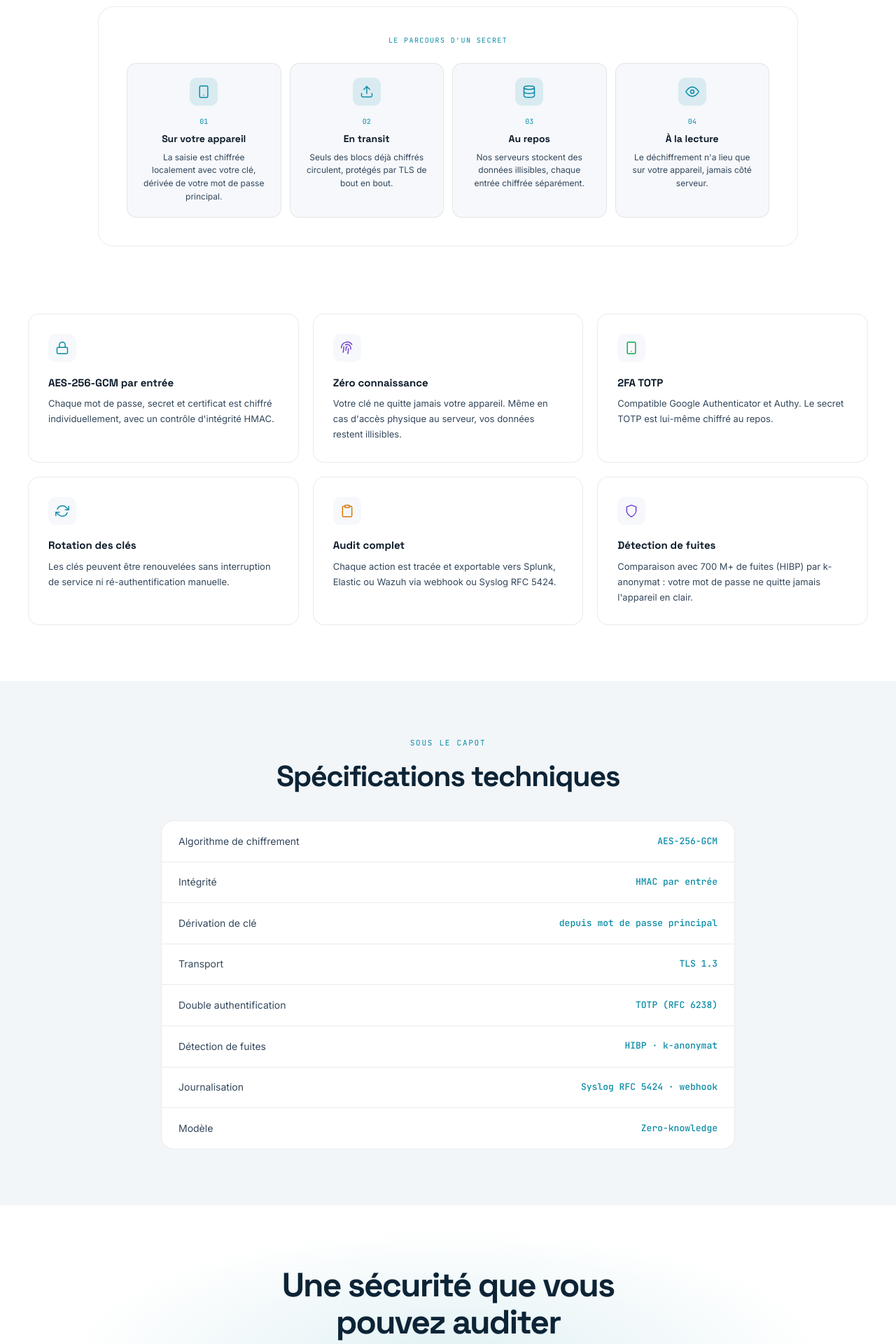
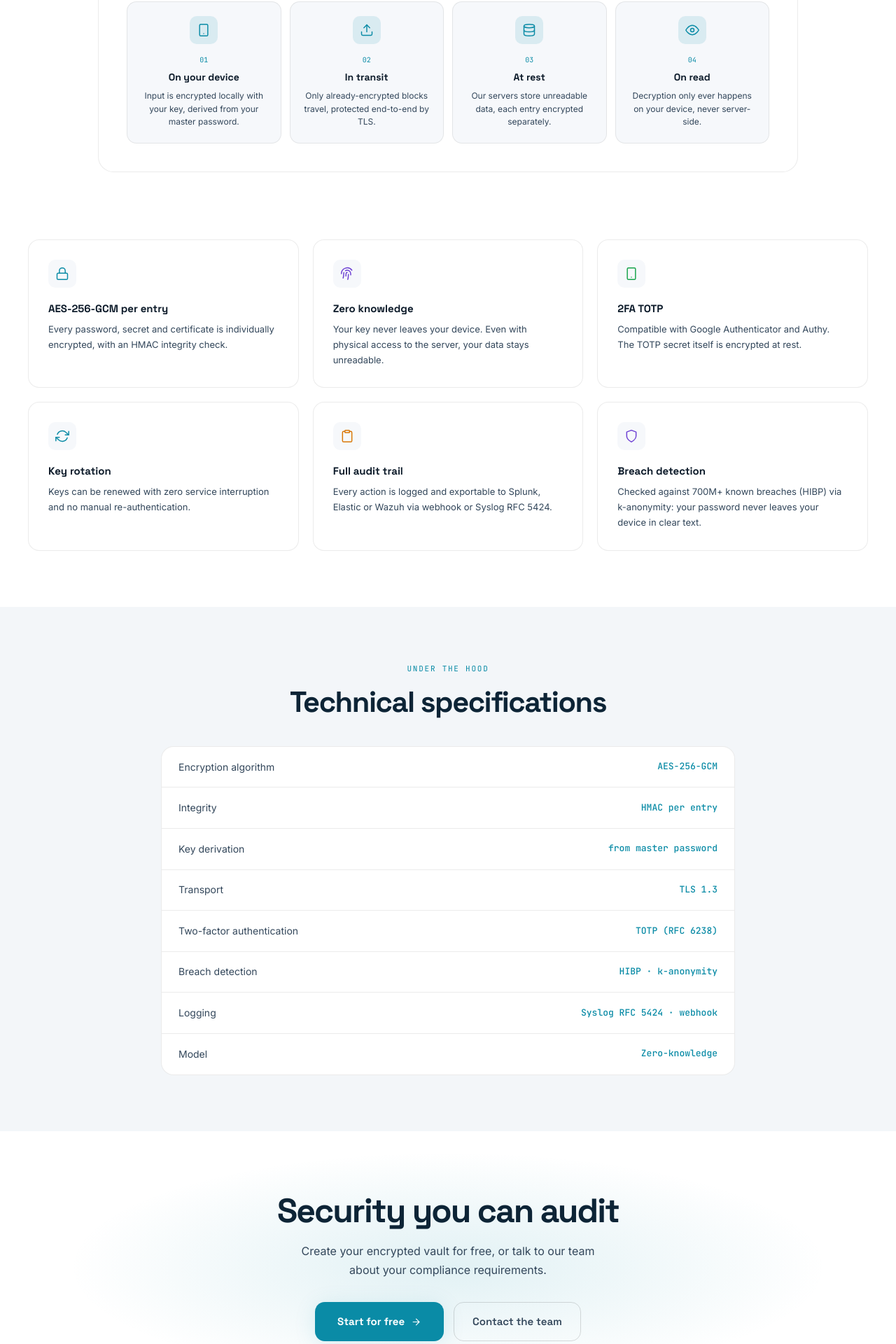
Before and after one commit to Moustapha0320/DencPass-Vitrine, a React (Vite) app: page /en/security in a window 1280 px wide. Shown: the part 420-2340 px from the top of the page at 70% size. Built offline with nearby package versions, Linux system fonts and the light colour scheme.

Commit message:
feat(i18n): translate the security page

```diff
--- /dev/null
+++ b/src/locales/en/security.json
@@ -0,0 +1,41 @@
+{
+  "meta": { "title": "Security architecture — DencPass", "description": "AES-256-GCM encryption, zero-knowledge architecture, 2FA TOTP, HIBP breach detection. Security you can audit." },
+  "hero": {
+    "eyebrow": "SECURITY ARCHITECTURE",
+    "title": "Zero knowledge, No compromises",
+    "subtitle": "Your data is encrypted on your device before it ever reaches us. Our servers store unreadable blocks: we can't read your secrets, even if we wanted to."
+  },
+  "flow": {
+    "title": "THE JOURNEY OF A SECRET",
+    "step1": { "title": "On your device", "desc": "Input is encrypted locally with your key, derived from your master password." },
+    "step2": { "title": "In transit", "desc": "Only already-encrypted blocks travel, protected end-to-end by TLS." },
+    "step3": { "title": "At rest", "desc": "Our servers store unreadable data, each entry encrypted separately." },
+    "step4": { "title": "On read", "desc": "Decryption only ever happens on your device, never server-side." }
+  },
+  "pillars": {
+    "aes": { "title": "AES-256-GCM per entry", "desc": "Every password, secret and certificate is individually encrypted, with an HMAC integrity check." },
+    "zeroKnowledge": { "title": "Zero knowledge", "desc": "Your key never leaves your device. Even with physical access to the server, your data stays unreadable." },
+    "totp": { "title": "2FA TOTP", "desc": "Compatible with Google Authenticator and Authy. The TOTP secret itself is encrypted at rest." },
+    "rotation": { "title": "Key rotation", "desc": "Keys can be renewed with zero service interruption and no manual re-authentication." },
+    "audit": { "title": "Full audit trail", "desc": "Every action is logged and exportable to Splunk, Elastic or Wazuh via webhook or Syslog RFC 5424." },
+    "leaks": { "title": "Breach detection", "desc": "Checked against 700M+ known breaches (HIBP) via k-anonymity: your password never leaves your device in clear text." }
+  },
+  "specs": {
+    "title": "Technical specifications",
+    "kicker": "UNDER THE HOOD",
+    "encryption": { "label": "Encryption algorithm", "value": "AES-256-GCM" },
+    "integrity": { "label": "Integrity", "value": "HMAC per entry" },
+    "keyDerivation": { "label": "Key derivation", "value": "from master password" },
+    "transport": { "label": "Transport", "value": "TLS 1.3" },
+    "twoFa": { "label": "Two-factor authentication", "value": "TOTP (RFC 6238)" },
+    "leakDetection": { "label": "Breach detection", "value": "HIBP · k-anonymity" },
+    "logging": { "label": "Logging", "value": "Syslog RFC 5424 · webhook" },
+    "model": { "label": "Model", "value": "Zero-knowledge" }
+  },
+  "cta": {
+    "title": "Security you can audit",
+    "subtitle": "Create your encrypted vault for free, or talk to our team about your compliance requirements.",
+    "ctaPrimary": "Start for free",
+    "ctaSecondary": "Contact the team"
+  }
+}
--- /dev/null
+++ b/src/locales/fr/security.json
@@ -0,0 +1,41 @@
+{
+  "meta": { "title": "Architecture de sécurité — DencPass", "description": "Chiffrement AES-256-GCM, architecture zéro-connaissance, 2FA TOTP, détection de fuites HIBP. Une sécurité que vous pouvez auditer." },
+  "hero": {
+    "eyebrow": "ARCHITECTURE DE SÉCURITÉ",
+    "title": "Zéro connaissance, Aucun compromis",
+    "subtitle": "Vos données sont chiffrées sur votre appareil, avant de nous parvenir. Nos serveurs stockent des blocs illisibles : nous ne pouvons pas lire vos secrets, même si nous le voulions."
+  },
+  "flow": {
+    "title": "LE PARCOURS D'UN SECRET",
+    "step1": { "title": "Sur votre appareil", "desc": "La saisie est chiffrée localement avec votre clé, dérivée de votre mot de passe principal." },
+    "step2": { "title": "En transit", "desc": "Seuls des blocs déjà chiffrés circulent, protégés par TLS de bout en bout." },
+    "step3": { "title": "Au repos", "desc": "Nos serveurs stockent des données illisibles, chaque entrée chiffrée séparément." },
+    "step4": { "title": "À la lecture", "desc": "Le déchiffrement n'a lieu que sur votre appareil, jamais côté serveur." }
+  },
+  "pillars": {
+    "aes": { "title": "AES-256-GCM par entrée", "desc": "Chaque mot de passe, secret et certificat est chiffré individuellement, avec un contrôle d'intégrité HMAC." },
+    "zeroKnowledge": { "title": "Zéro connaissance", "desc": "Votre clé ne quitte jamais votre appareil. Même en cas d'accès physique au serveur, vos données restent illisibles." },
+    "totp": { "title": "2FA TOTP", "desc": "Compatible Google Authenticator et Authy. Le secret TOTP est lui-même chiffré au repos." },
+    "rotation": { "title": "Rotation des clés", "desc": "Les clés peuvent être renouvelées sans interruption de service ni ré-authentification manuelle." },
+    "audit": { "title": "Audit complet", "desc": "Chaque action est tracée et exportable vers Splunk, Elastic ou Wazuh via webhook ou Syslog RFC 5424." },
+    "leaks": { "title": "Détection de fuites", "desc": "Comparaison avec 700 M+ de fuites (HIBP) par k-anonymat : votre mot de passe ne quitte jamais l'appareil en clair." }
+  },
+  "specs": {
+    "title": "Spécifications techniques",
+    "kicker": "SOUS LE CAPOT",
+    "encryption": { "label": "Algorithme de chiffrement", "value": "AES-256-GCM" },
+    "integrity": { "label": "Intégrité", "value": "HMAC par entrée" },
+    "keyDerivation": { "label": "Dérivation de clé", "value": "depuis mot de passe principal" },
+    "transport": { "label": "Transport", "value": "TLS 1.3" },
+    "twoFa": { "label": "Double authentification", "value": "TOTP (RFC 6238)" },
+    "leakDetection": { "label": "Détection de fuites", "value": "HIBP · k-anonymat" },
+    "logging": { "label": "Journalisation", "value": "Syslog RFC 5424 · webhook" },
+    "model": { "label": "Modèle", "value": "Zero-knowledge" }
+  },
+  "cta": {
+    "title": "Une sécurité que vous pouvez auditer",
+    "subtitle": "Créez votre coffre chiffré gratuitement, ou parlez à notre équipe de vos exigences de conformité.",
+    "ctaPrimary": "Commencer gratuitement",
+    "ctaSecondary": "Contacter l'équipe"
+  }
+}
--- a/src/pages/SecurityPage.jsx
+++ b/src/pages/SecurityPage.jsx
@@ -1,5 +1,7 @@
 import { Link } from 'react-router-dom'
+import { useTranslation } from 'react-i18next'
 import PublicLayout from '../components/layout/PublicLayout'
+import useDocumentTitle from '../hooks/useDocumentTitle'
 import {
   Reveal, IcoArrow,
   IcoLock, IcoFingerprint, IcoPhone, IcoRefresh, IcoClipboard, IcoShield,
@@ -7,35 +9,42 @@ import {
 } from '../components/shared'
 
 // ─── Data ─────────────────────────────────────────────────────────────────────
-const flow = [
-  { step: '01', Icon: IcoSmartphone, title: 'Sur votre appareil', desc: 'La saisie est chiffrée localement avec votre clé, dérivée de votre mot de passe principal.' },
-  { step: '02', Icon: IcoUpload, title: 'En transit', desc: 'Seuls des blocs déjà chiffrés circulent, protégés par TLS de bout en bout.' },
-  { step: '03', Icon: IcoDatabase, title: 'Au repos', desc: 'Nos serveurs stockent des données illisibles, chaque entrée chiffrée séparément.' },
-  { step: '04', Icon: IcoEye, title: 'À la lecture', desc: 'Le déchiffrement n\'a lieu que sur votre appareil, jamais côté serveur.' },
+const flow = (t) => [
+  { step: '01', Icon: IcoSmartphone, title: t('security:flow.step1.title'), desc: t('security:flow.step1.desc') },
+  { step: '02', Icon: IcoUpload, title: t('security:flow.step2.title'), desc: t('security:flow.step2.desc') },
+  { step: '03', Icon: IcoDatabase, title: t('security:flow.step3.title'), desc: t('security:flow.step3.desc') },
+  { step: '04', Icon: IcoEye, title: t('security:flow.step4.title'), desc: t('security:flow.step4.desc') },
 ]
 
-const pillars = [
-  { Icon: IcoLock, accent: 'var(--accent)', title: 'AES-256-GCM par entrée', desc: 'Chaque mot de passe, secret et certificat est chiffré individuellement, avec un contrôle d\'intégrité HMAC.' },
-  { Icon: IcoFingerprint, accent: 'var(--purple)', title: 'Zéro connaissance', desc: 'Votre clé ne quitte jamais votre appareil. Même en cas d\'accès physique au serveur, vos données restent illisibles.' },
-  { Icon: IcoPhone, accent: 'var(--green)', title: '2FA TOTP', desc: 'Compatible Google Authenticator et Authy. Le secret TOTP est lui-même chiffré au repos.' },
-  { Icon: IcoRefresh, accent: 'var(--accent)', title: 'Rotation des clés', desc: 'Les clés peuvent être renouvelées sans interruption de service ni ré-authentification manuelle.' },
-  { Icon: IcoClipboard, accent: 'var(--amber)', title: 'Audit complet', desc: 'Chaque action est tracée et exportable vers Splunk, Elastic ou Wazuh via webhook ou Syslog RFC 5424.' },
-  { Icon: IcoShield, accent: 'var(--purple)', title: 'Détection de fuites', desc: 'Comparaison avec 700 M+ de fuites (HIBP) par k-anonymat : votre mot de passe ne quitte jamais l\'appareil en clair.' },
+const pillars = (t) => [
+  { Icon: IcoLock, accent: 'var(--accent)', title: t('security:pillars.aes.title'), desc: t('security:pillars.aes.desc') },
+  { Icon: IcoFingerprint, accent: 'var(--purple)', title: t('security:pillars.zeroKnowledge.title'), desc: t('security:pillars.zeroKnowledge.desc') },
+  { Icon: IcoPhone, accent: 'var(--green)', title: t('security:pillars.totp.title'), desc: t('security:pillars.totp.desc') },
+  { Icon: IcoRefresh, accent: 'var(--accent)', title: t('security:pillars.rotation.title'), desc: t('security:pillars.rotation.desc') },
+  { Icon: IcoClipboard, accent: 'var(--amber)', title: t('security:pillars.audit.title'), desc: t('security:pillars.audit.desc') },
+  { Icon: IcoShield, accent: 'var(--purple)', title: t('security:pillars.leaks.title'), desc: t('security:pillars.leaks.desc') },
 ]
 
-const specs = [
-  { label: 'Algorithme de chiffrement', value: 'AES-256-GCM' },
-  { label: 'Intégrité', value: 'HMAC par entrée' },
-  { label: 'Dérivation de clé', value: 'depuis mot de passe principal' },
-  { label: 'Transport', value: 'TLS 1.3' },
-  { label: 'Double authentification', value: 'TOTP (RFC 6238)' },
-  { label: 'Détection de fuites', value: 'HIBP · k-anonymat' },
-  { label: 'Journalisation', value: 'Syslog RFC 5424 · webhook' },
-  { label: 'Modèle', value: 'Zero-knowledge' },
+const specs = (t) => [
+  { label: t('security:specs.encryption.label'), value: t('security:specs.encryption.value') },
+  { label: t('security:specs.integrity.label'), value: t('security:specs.integrity.value') },
+  { label: t('security:specs.keyDerivation.label'), value: t('security:specs.keyDerivation.value') },
+  { label: t('security:specs.transport.label'), value: t('security:specs.transport.value') },
+  { label: t('security:specs.twoFa.label'), value: t('security:specs.twoFa.value') },
+  { label: t('security:specs.leakDetection.label'), value: t('security:specs.leakDetection.value') },
+  { label: t('security:specs.logging.label'), value: t('security:specs.logging.value') },
+  { label: t('security:specs.model.label'), value: t('security:specs.model.value') },
 ]
 
 // ─── Page ─────────────────────────────────────────────────────────────────────
 export default function SecurityPage() {
+  const { t } = useTranslation('security')
+  useDocumentTitle(t('security:meta.title'), t('security:meta.description'), '/security')
+
+  const flowList = flow(t)
+  const pillarsList = pillars(t)
+  const specsList = specs(t)
+
   return (
     <PublicLayout>
       <main style={{ minHeight: '100vh', background: 'var(--bg)' }}>
@@ -47,13 +56,13 @@ export default function SecurityPage() {
             <Reveal>
               <div style={{ display: 'inline-flex', alignItems: 'center', gap: 8, padding: '5px 13px', borderRadius: 100, border: '1px solid var(--border2)', background: 'var(--accent-004)', marginBottom: '1.6rem' }}>
                 <span style={{ width: 6, height: 6, borderRadius: '50%', background: 'var(--accent)', display: 'inline-block', animation: 'glow-pulse 2s ease-in-out infinite' }} />
-                <span style={{ fontSize: 11, fontFamily: "'JetBrains Mono', monospace", color: 'var(--accent)', letterSpacing: '0.1em' }}>ARCHITECTURE DE SÉCURITÉ</span>
+                <span style={{ fontSize: 11, fontFamily: "'JetBrains Mono', monospace", color: 'var(--accent)', letterSpacing: '0.1em' }}>{t('security:hero.eyebrow')}</span>
               </div>
               <h1 style={{ fontFamily: "'Space Grotesk', sans-serif", fontWeight: 800, fontSize: 'clamp(2.2rem,4.6vw,3.4rem)', lineHeight: 1.08, letterSpacing: '-0.04em', color: 'var(--sand)', margin: '0 0 1.1rem' }}>
-                Zéro connaissance, Aucun compromis
+                {t('security:hero.title')}
               </h1>
               <p style={{ fontSize: 16.5, color: 'var(--text2)', lineHeight: 1.75, maxWidth: 600, margin: '0 auto' }}>
-                Vos données sont chiffrées sur votre appareil, avant de nous parvenir. Nos serveurs stockent des blocs illisibles : nous ne pouvons pas lire vos secrets, même si nous le voulions.
+                {t('security:hero.subtitle')}
               </p>
             </Reveal>
           </div>
@@ -65,9 +74,9 @@ export default function SecurityPage() {
           <div style={{ maxWidth: 1000, margin: '0 auto' }}>
             <Reveal>
               <div style={{ border: '1px solid var(--border)', borderRadius: 22, background: 'var(--bg-card)', padding: '2.5rem' }}>
-                <p style={{ fontFamily: "'JetBrains Mono', monospace", fontSize: 10, color: 'var(--accent)', letterSpacing: '0.14em', margin: '0 0 1.5rem', textAlign: 'center' }}>LE PARCOURS D'UN SECRET</p>
+                <p style={{ fontFamily: "'JetBrains Mono', monospace", fontSize: 10, color: 'var(--accent)', letterSpacing: '0.14em', margin: '0 0 1.5rem', textAlign: 'center' }}>{t('security:flow.title')}</p>
                 <div style={{ display: 'grid', gridTemplateColumns: 'repeat(4, 1fr)', gap: '0.75rem' }} className="flow-grid">
-                  {flow.map(({ step, Icon, title, desc }) => (
+                  {flowList.map(({ step, Icon, title, desc }) => (
                     <div key={step} style={{ padding: '1.25rem', borderRadius: 14, border: '1px solid var(--border)', background: 'var(--bg2)', textAlign: 'center' }}>
                       <div style={{ width: 40, height: 40, borderRadius: 10, background: 'var(--accent-014)', display: 'flex', alignItems: 'center', justifyContent: 'center', color: 'var(--accent)', margin: '0 auto 0.9rem' }}>
                         <Icon size={20} />
@@ -86,7 +95,7 @@ export default function SecurityPage() {
         {/* ── Piliers ── */}
         <section style={{ padding: '2rem max(1.25rem, calc((100% - 1200px) / 2)) 5rem', background: 'var(--bg)' }}>
           <div className="pillars-grid" style={{ maxWidth: 1200, margin: '0 auto', display: 'grid', gridTemplateColumns: 'repeat(3, 1fr)', gap: '1.25rem' }}>
-            {pillars.map(({ Icon, accent, title, desc }, i) => (
+            {pillarsList.map(({ Icon, accent, title, desc }, i) => (
               <Reveal key={title} delay={(i % 3) * 80}>
                 <div style={{ height: '100%', boxSizing: 'border-box', padding: '1.75rem', borderRadius: 16, border: '1px solid var(--border)', background: 'var(--bg-card)', display: 'flex', flexDirection: 'column', gap: '1.1rem', transition: 'border-color 0.2s' }}
                   onMouseEnter={e => e.currentTarget.style.borderColor = 'var(--border3)'}
@@ -110,12 +119,12 @@ export default function SecurityPage() {
           <div style={{ maxWidth: 820, margin: '0 auto' }}>
             <Reveal>
               <div style={{ textAlign: 'center', marginBottom: '2.5rem' }}>
-                <p style={{ fontFamily: "'JetBrains Mono', monospace", fontSize: 11, color: 'var(--accent)', letterSpacing: '0.16em', marginBottom: '1rem' }}>SOUS LE CAPOT</p>
-                <h2 style={{ fontFamily: "'Space Grotesk', sans-serif", fontWeight: 800, fontSize: 'clamp(1.9rem,4vw,2.6rem)', letterSpacing: '-0.035em', color: 'var(--sand)', margin: 0, lineHeight: 1.1 }}>Spécifications techniques</h2>
+                <p style={{ fontFamily: "'JetBrains Mono', monospace", fontSize: 11, color: 'var(--accent)', letterSpacing: '0.16em', marginBottom: '1rem' }}>{t('security:specs.kicker')}</p>
+                <h2 style={{ fontFamily: "'Space Grotesk', sans-serif", fontWeight: 800, fontSize: 'clamp(1.9rem,4vw,2.6rem)', letterSpacing: '-0.035em', color: 'var(--sand)', margin: 0, lineHeight: 1.1 }}>{t('security:specs.title')}</h2>
               </div>
               <div style={{ border: '1px solid var(--border)', borderRadius: 18, background: 'var(--bg-card)', overflow: 'hidden' }}>
-                {specs.map(({ label, value }, i) => (
-                  <div key={label} style={{ display: 'flex', alignItems: 'center', justifyContent: 'space-between', gap: '1rem', padding: '1.1rem 1.5rem', borderBottom: i < specs.length - 1 ? '1px solid var(--border)' : 'none', flexWrap: 'wrap' }}>
+                {specsList.map(({ label, value }, i) => (
+                  <div key={label} style={{ display: 'flex', alignItems: 'center', justifyContent: 'space-between', gap: '1rem', padding: '1.1rem 1.5rem', borderBottom: i < specsList.length - 1 ? '1px solid var(--border)' : 'none', flexWrap: 'wrap' }}>
                     <span style={{ fontSize: 14, color: 'var(--text2)' }}>{label}</span>
                     <span style={{ fontSize: 13, color: 'var(--accent)', fontFamily: "'JetBrains Mono', monospace", fontWeight: 500 }}>{value}</span>
                   </div>
@@ -131,17 +140,17 @@ export default function SecurityPage() {
           <div style={{ position: 'relative', maxWidth: 640, margin: '0 auto' }}>
             <Reveal>
               <h2 style={{ fontFamily: "'Space Grotesk', sans-serif", fontWeight: 800, fontSize: 'clamp(2rem,4.4vw,3rem)', letterSpacing: '-0.04em', color: 'var(--sand)', margin: '0 0 1.1rem', lineHeight: 1.1 }}>
-                Une sécurité que vous pouvez auditer
+                {t('security:cta.title')}
               </h2>
               <p style={{ fontSize: 16, color: 'var(--text2)', margin: '0 auto 2rem', maxWidth: 440, lineHeight: 1.7 }}>
-                Créez votre coffre chiffré gratuitement, ou parlez à notre équipe de vos exigences de conformité.
+                {t('security:cta.subtitle')}
               </p>
               <div style={{ display: 'flex', gap: 14, justifyContent: 'center', flexWrap: 'wrap' }}>
                 <a href="https://app.dencpass.com/register" target="_blank" rel="noopener noreferrer" style={{ display: 'inline-flex', alignItems: 'center', gap: 9, padding: '15px 32px', borderRadius: 14, background: 'var(--accent)', color: 'var(--bg)', fontSize: 15, fontWeight: 700, fontFamily: "'Space Grotesk', sans-serif", boxShadow: '0 4px 32px var(--accent-014)' }}>
-                  Commencer gratuitement <IcoArrow />
+                  {t('security:cta.ctaPrimary')} <IcoArrow />
                 </a>
                 <Link to="/contact" style={{ display: 'inline-flex', alignItems: 'center', gap: 9, padding: '15px 26px', borderRadius: 14, border: '1px solid var(--border2)', color: 'var(--text2)', fontSize: 15, fontWeight: 600, fontFamily: "'Space Grotesk', sans-serif" }}>
-                  Contacter l'équipe
+                  {t('security:cta.ctaSecondary')}
                 </Link>
               </div>
             </Reveal>
```
